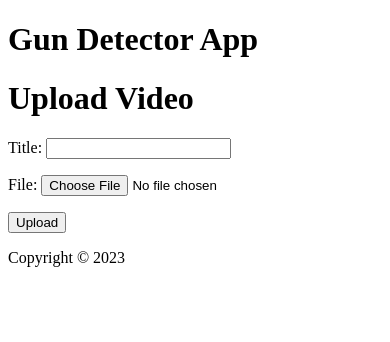
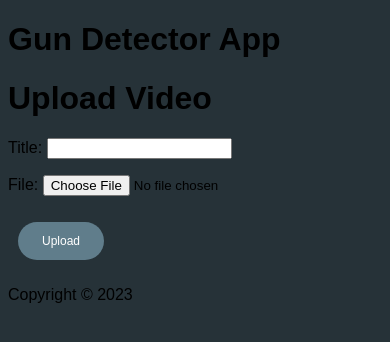
Before and after one commit to Hackathonypmf/ai-gun-detector, a Django app: page /upload/ in a window 390 px wide. Shown: the top 342 px of the page. Run offline with Django 3.2, Linux system fonts and the light colour scheme.

Commit message:
pre styling

```diff
--- /dev/null
+++ b/gun_detector_app/static/css/styles.css
@@ -0,0 +1,45 @@
+body {
+  background-color: #263238;
+  font-family: Arial, sans-serif;
+}
+
+.container {
+  max-width: 960px;
+  margin: 0 auto;
+  padding: 20px;
+}
+
+button,
+input[type="submit"] {
+  background-color: #607d8b;
+  color: white;
+  border: none;
+  border-radius: 50px;
+  padding: 12px 24px;
+  font-size: 14px;
+  cursor: pointer;
+  margin: 10px;
+  transition: background-color 0.3s ease;
+}
+
+button:hover,
+input[type="submit"]:hover {
+  background-color: #455a64;
+}
+
+@media (max-width: 768px) {
+  .container {
+    max-width: 720px;
+  }
+
+  button,
+  input[type="submit"] {
+    font-size: 12px;
+  }
+}
+
+@media (max-width: 576px) {
+  .container {
+    max-width: 540px;
+  }
+}
--- a/gun_detector_app/templates/base.html
+++ b/gun_detector_app/templates/base.html
@@ -3,7 +3,9 @@
   <head>
     <meta charset="UTF-8" />
     <meta name="viewport" content="width=device-width, initial-scale=1.0" />
-    <title>Gun Detector App</title>
+    <title>{% block title %}Gun Detector{% endblock %}</title>
+    {% load static %}
+    <link rel="stylesheet" href="{% static 'css/styles.css' %}" />
   </head>
   <body>
     <header>
--- a/gun_detector_app/views.py
+++ b/gun_detector_app/views.py
@@ -5,11 +5,6 @@ from .forms import VideoUploadForm
 from .gun_detection import detect_guns
 
 # Create your views here.
-from django.shortcuts import render, redirect
-from django.views import View
-from .models import Video
-from .forms import VideoUploadForm
-from .gun_detection import detect_guns
 
 class VideoUploadView(View):
     def get(self, request):
--- a/gun_detector_project/urls.py
+++ b/gun_detector_project/urls.py
@@ -16,6 +16,8 @@ Including another URLconf
 from django.contrib import admin
 from django.urls import path
 from gun_detector_app import views
+from django.conf import settings
+from django.conf.urls.static import static
 
 # urlpatterns = [
 #     path('admin/', admin.site.urls),path('upload-video/', views.VideoUploadView.as_view(), name='upload-video'),
@@ -26,4 +28,6 @@ urlpatterns = [
     path('upload/', views.VideoUploadView.as_view(), name='upload_video'),
     path('detect/<int:video_id>/', views.GunDetectionView.as_view(), name='gun_detection'),
     path('results/<int:video_id>/', views.VideoResultsView.as_view(), name='video_results'),
-]
+]+ static(settings.MEDIA_URL, document_root=settings.MEDIA_ROOT)
+if settings.DEBUG:
+    urlpatterns += static(settings.STATIC_URL, document_root=settings.STATIC_ROOT)
```
Also changed, not shown: gun_detector_app/migrations/0001_initial.py (added), 6 other files.
